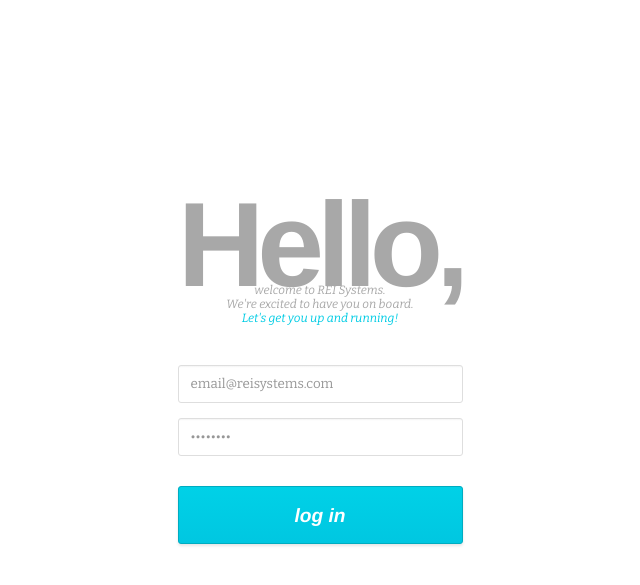
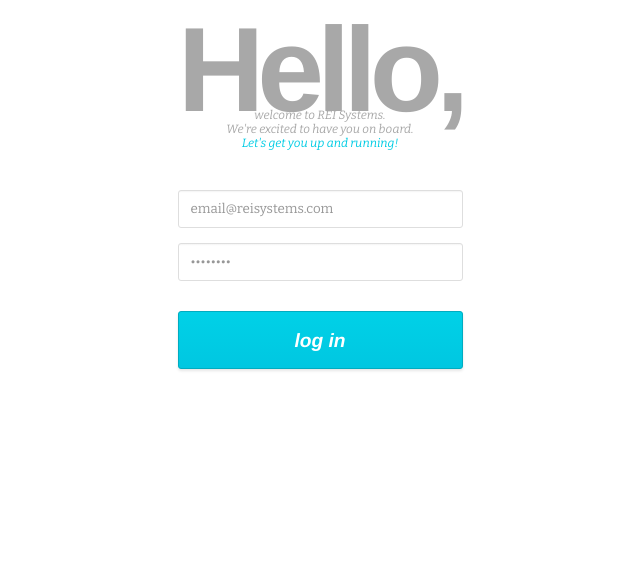
Before and after one commit to cman81/rei-hello, a PHP site: page /html/login.html in a window 1280 px wide. Shown: the top 585 px of the page, without its empty margins (320-960 px from the left). Run offline with PHP 8.4, Linux system fonts and the light colour scheme; some libraries are stand-ins or nearby versions.

Commit message:
Login floater tweaked, login username clears completely when focused

```diff
--- a/css/default.css
+++ b/css/default.css
@@ -9,7 +9,6 @@ body {
 #login-floater {
     position: relative;
     float: left;
-    height: 50%;
     width: 100%;
     margin-bottom: -225px;
 }
--- a/js/default.js
+++ b/js/default.js
@@ -48,8 +48,12 @@ $(document).ready(function() {
   	// Intro step
 	$('#login_email').focus(function(e) {
 		if ($(this).val() == 'email@reisystems.com') {
-			$(this).val('@reisystems.com');
-			setCaretToPos(this, 0);
+			// TODO: this is not working in Chrome, so we're just clearing for now
+			/*
+				$(this).val('@reisystems.com');
+				setCaretToPos(this, 0);
+			*/
+			$(this).val('');
 		}
 	});
 	$('#login_email').blur(function(e) {
```
